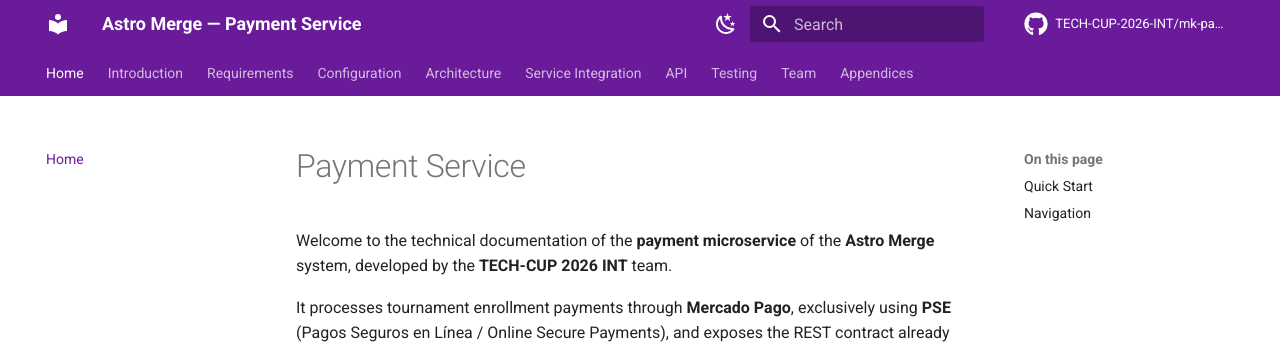
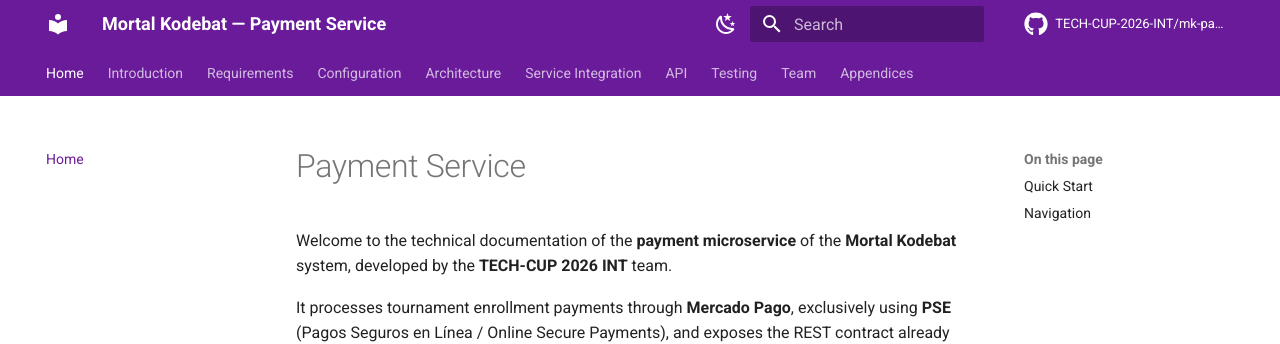
Before and after one commit to TECH-CUP-2026-INT/mk-payment-service, an MkDocs documentation site: the page built from docs/index.md, in a window 1280 px wide and 900 px high. Shown: the top 344 px of the window. Built offline with MkDocs 1.6.1 and Material for MkDocs 9.7.7, drawn with Linux system fonts in a browser that asks for light colours; comment, search, counter and statistics services are not loaded.

Commit message:
fix: grupo referencia

```diff
--- a/docs/index.md
+++ b/docs/index.md
@@ -1,6 +1,6 @@
 # Payment Service
 
-Welcome to the technical documentation of the **payment microservice** of the **Astro Merge** system, developed by the **TECH-CUP 2026 INT** team.
+Welcome to the technical documentation of the **payment microservice** of the **Mortal Kodebat** system, developed by the **TECH-CUP 2026 INT** team.
 
 It processes tournament enrollment payments through **Mercado Pago**, exclusively using **PSE** (Pagos Seguros en Línea / Online Secure Payments), and exposes the REST contract already consumed by `mk-tournament-service`.
 
--- a/mkdocs.yml
+++ b/mkdocs.yml
@@ -1,6 +1,6 @@
 # Project information
-site_name: Astro Merge — Payment Service
-site_description: Technical documentation of the payment microservice of the Astro Merge system.
+site_name: Mortal Kodebat — Payment Service
+site_description: Technical documentation of the payment microservice of the Mortal Kodebat system.
 site_author: TECH-CUP 2026 INT Team
 site_url: https://tech-cup-2026-int.github.io/mk-payment-service/
 
```
Also changed, not shown: docs/introduction.md (+1 -1 lines), 1 other file.
